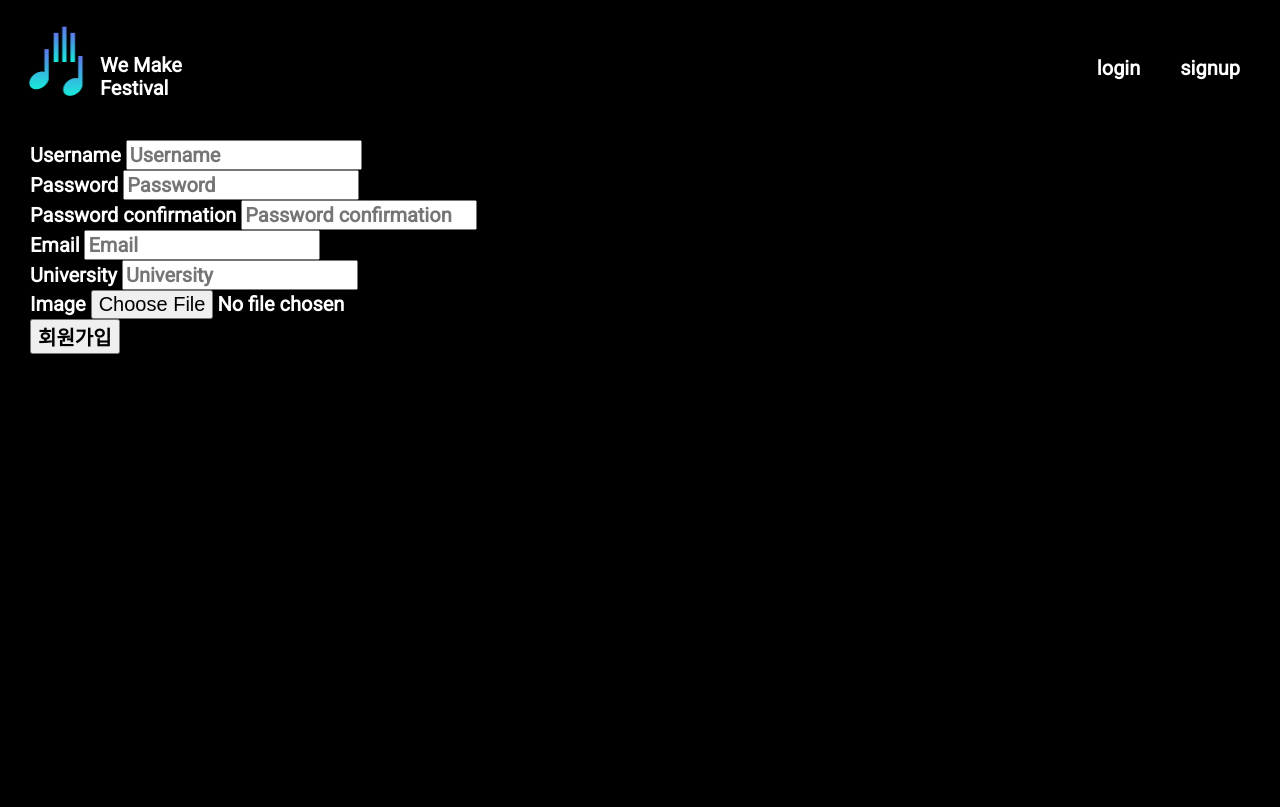
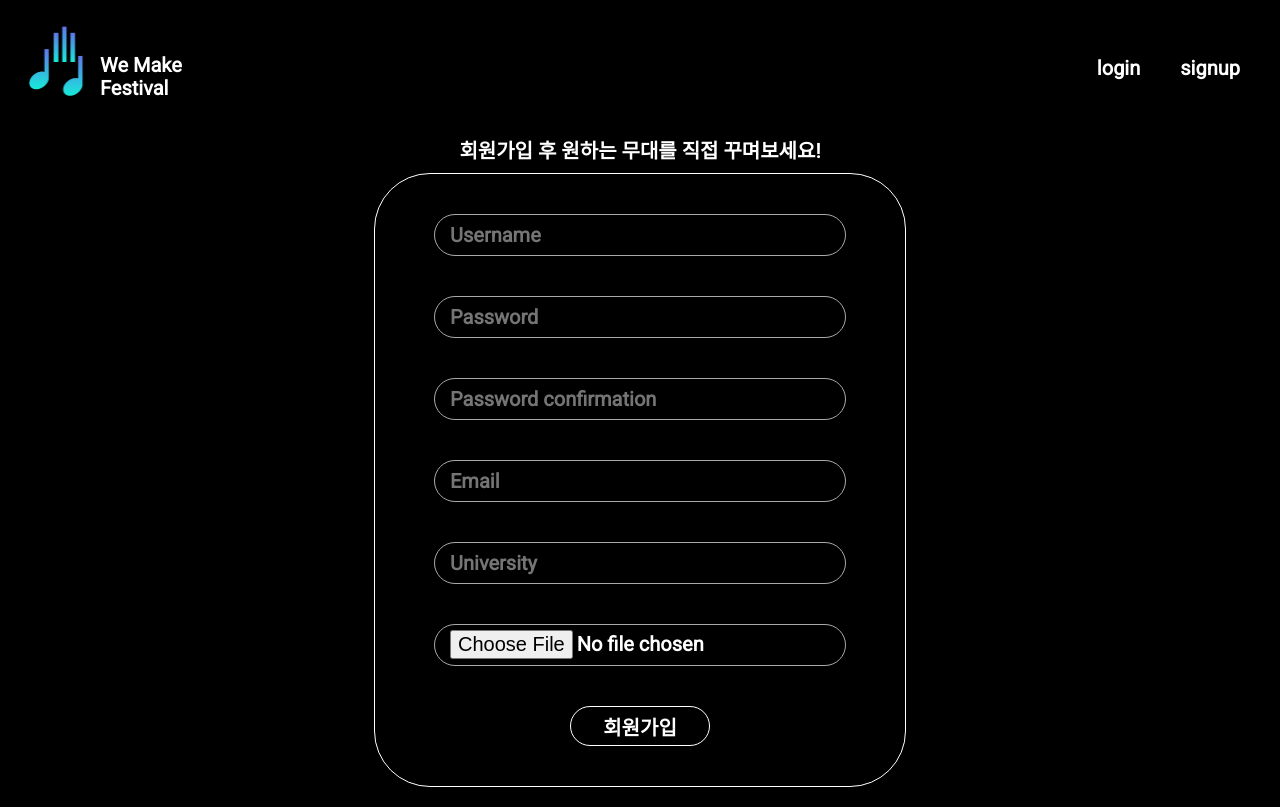
Before and after one commit to kynzun/festival, a Django app: page /account/signup/ in a window 1280 px wide. Before the commit the page ends 354 px from the top, so only its background shows below. Run offline with Django 3.2, Linux system fonts and the light colour scheme.

Commit message:
login, signup form css set

```diff
--- a/account/templates/signup.html
+++ b/account/templates/signup.html
@@ -1,15 +1,17 @@
 {%extends 'base.html' %}
 
 {% block content %}
-<form action="{%url 'signup' %}" method="post" enctype="multipart/form-data">
+<div class="signup-box">
+    <div class="">회원가입 후 원하는 무대를 직접 꾸며보세요!</div>
+    <form class="signup-form" action="{%url 'signup' %}" method="post" enctype="multipart/form-data">
         {%csrf_token%}
         {%for field in form %}
         <div class="form-group">
-        <label for="{{ field.id_for_label }}">{{ field.label }}</label>
             <input type="{{ field.field.widget.input_type }}" class="form-control" id="{{ field.id_for_label }}"
                 placeholder="{{ field.label }}" name="{{ field.name }}" />
         </div>
         {%endfor %}
-    <input type="submit" value="회원가입">
+        <input class="form-submit" type="submit" value="회원가입">
     </form>
+</div>
 {% endblock %}
--- a/account/views.py
+++ b/account/views.py
@@ -16,7 +16,8 @@ def login_view(request):
         if form.is_valid():
             username = form.cleaned_data.get("username")
             password = form.cleaned_data.get("password")
-            user = authenticate(request=request, username=username, password=password)
+            user = authenticate(
+                request=request, username=username, password=password)
             if user is not None:
                 login(request, user)
 
@@ -34,11 +35,11 @@ def logout_view(request):
 
 def register_view(request):
     if request.method == "POST":
-        form = RegisterForm(request.POST)
+        form = RegisterForm(request.POST, request.FILES)
         if form.is_valid():
             user = form.save()
             login(request, user)
-        return redirect("home")
+        return redirect("mypage")
     else:
         form = RegisterForm()
         return render(request, "signup.html", {"form": form})
--- /dev/null
+++ b/mainapp/static/css/form.css
@@ -0,0 +1,41 @@
+.login-box,
+.signup-box {
+    display: flex;
+    flex-direction: column;
+    justify-content: center;
+    align-items: center;
+}
+
+.login-form,
+.signup-form {
+    width: 530px;
+    margin-top: 10px;
+    display: flex;
+    flex-direction: column;
+    align-items: center;
+    border: 1px solid #fff;
+    border-radius: 56px;
+}
+
+.form-control {
+    width: 380px;
+    height: 30px;
+    margin: 40px 60px 0 60px;
+    padding: 5px 15px;
+    background-color: unset;
+    border: 1px solid #aaa;
+    border-radius: 62px;
+    color: #fff;
+}
+
+.form-control[type=file] {}
+
+.form-submit {
+    margin: 40px 0;
+    width: 140px;
+    height: 40px;
+    border-radius: 100px;
+    background-color: unset;
+    border: 1px solid #fff;
+    color: #fff;
+}
--- a/mainapp/static/css/styles.css
+++ b/mainapp/static/css/styles.css
@@ -4,8 +4,10 @@
 @import 'artist.css';
 @import 'home.css';
 @import 'mypage.css';
+@import 'form.css';
 
 body {
+    box-sizing: border-box;
     background-color: #000;
     font-family: Roboto;
     font-style: normal;
```
Also changed, not shown: account/templates/login.html (+5 -3 lines). Lines whose indentation alone changed are shown as unchanged.
